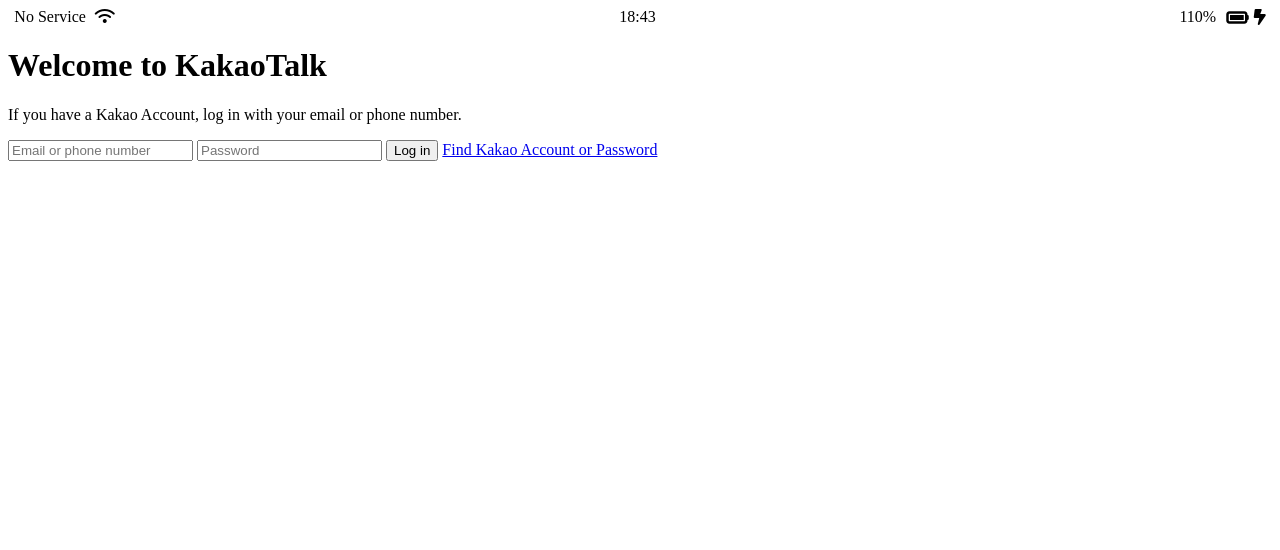
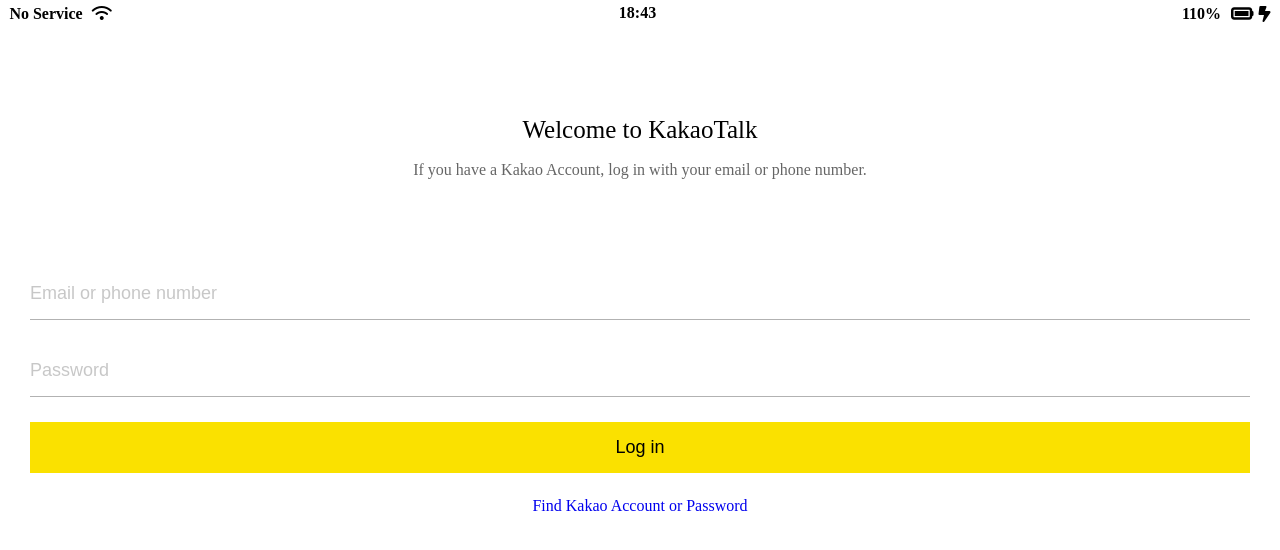
Before and after one commit to seobki/kokoa-clone-practice, a plain HTML site: page index.html in a window 1280 px wide. Drawn offline with Linux system fonts and the light colour scheme.

Commit message:
add reset.css & complete loginform

```diff
--- /dev/null
+++ b/css/reset.css
@@ -0,0 +1,133 @@
+/* http://meyerweb.com/eric/tools/css/reset/
+   v2.0 | 20110126
+   License: none (public domain)
+*/
+
+html,
+body,
+div,
+span,
+applet,
+object,
+iframe,
+h1,
+h2,
+h3,
+h4,
+h5,
+h6,
+p,
+blockquote,
+pre,
+a,
+abbr,
+acronym,
+address,
+big,
+cite,
+code,
+del,
+dfn,
+em,
+img,
+ins,
+kbd,
+q,
+s,
+samp,
+small,
+strike,
+strong,
+sub,
+sup,
+tt,
+var,
+b,
+u,
+i,
+center,
+dl,
+dt,
+dd,
+ol,
+ul,
+li,
+fieldset,
+form,
+label,
+legend,
+table,
+caption,
+tbody,
+tfoot,
+thead,
+tr,
+th,
+td,
+article,
+aside,
+canvas,
+details,
+embed,
+figure,
+figcaption,
+footer,
+header,
+hgroup,
+menu,
+nav,
+output,
+ruby,
+section,
+summary,
+time,
+mark,
+audio,
+video {
+  margin: 0;
+  padding: 0;
+  border: 0;
+  font-size: 100%;
+  font: inherit;
+  vertical-align: baseline;
+}
+/* HTML5 display-role reset for older browsers */
+article,
+aside,
+details,
+figcaption,
+figure,
+footer,
+header,
+hgroup,
+menu,
+nav,
+section {
+  display: block;
+}
+body {
+  line-height: 1;
+}
+ol,
+ul {
+  list-style: none;
+}
+blockquote,
+q {
+  quotes: none;
+}
+blockquote:before,
+blockquote:after,
+q:before,
+q:after {
+  content: "";
+  content: none;
+}
+table {
+  border-collapse: collapse;
+  border-spacing: 0;
+}
+
+input:focus {
+  outline: none;
+}
--- /dev/null
+++ b/css/status-bar.css
@@ -0,0 +1,29 @@
+.status-bar {
+  display: flex;
+  justify-content: center;
+  padding: 5px 3px;
+  font-weight: bold;
+}
+
+.status-bar:first-child span {
+  margin-right: 5px;
+}
+
+.status-bar__column {
+  width: 33%;
+}
+
+.status-bar__column:nth-child(2) {
+  display: flex;
+  justify-content: center;
+}
+
+.status-bar__column:last-child {
+  display: flex;
+  justify-content: flex-end;
+  align-items: center;
+}
+
+.status-bar__column .fa-battery-full {
+  margin: 0 5px;
+}
--- a/css/styles.css
+++ b/css/styles.css
@@ -1,27 +1,57 @@
-.status-bar {
+@import "reset.css";
+@import "status-bar.css";
+@import "variables.css";
+
+.welcome-header {
+  margin: 90px 0;
+  text-align: center;
   display: flex;
-  justify-content: center;
-}
-
-.status-bar:first-child span {
-  margin-right: 5px;
-}
-
-.status-bar__column {
-  width: 33%;
-}
-
-.status-bar__column:nth-child(2) {
-  display: flex;
-  justify-content: center;
-}
-
-.status-bar__column:last-child {
-  display: flex;
-  justify-content: flex-end;
+  flex-direction: column;
   align-items: center;
 }
 
-.status-bar__column .fa-battery-full {
-  margin: 0 5px;
+.welcome-header__title {
+  margin-bottom: 20px;
+  font-size: 25px;
 }
+
+.welcome-header__text {
+  width: 60%;
+  opacity: 0.6;
+}
+
+#login-form {
+  display: flex;
+  flex-direction: column;
+  margin: 0 30px;
+}
+
+#login-form input {
+  padding: 15px 0;
+  border: none;
+  font-size: 18px;
+  margin-bottom: 25px;
+}
+
+#login-form input:not([type="submit"]) {
+  border-bottom: 1px solid rgba(0, 0, 0, 0.3);
+  transition: border-color 0.3s ease-in-out;
+}
+
+#login-form input::placeholder {
+  opacity: 0.4;
+}
+
+#login-form input:focus {
+  border-color: var(--yellow);
+}
+
+#login-form input[type="submit"] {
+  background-color: var(--yellow);
+  cursor: pointer;
+}
+
+#login-form a {
+  text-align: center;
+  text-decoration: none;
+}
--- /dev/null
+++ b/css/variables.css
@@ -0,0 +1,3 @@
+:root {
+  --yellow: #fae100;
+}
--- a/index.html
+++ b/index.html
@@ -24,7 +24,7 @@
 
     <header class="welcome-header">
       <h1 class="welcome-header__title">Welcome to KakaoTalk</h1>
-      <p>
+      <p class="welcome-header__text">
         If you have a Kakao Account, log in with your email or phone number.
       </p>
     </header>
```
